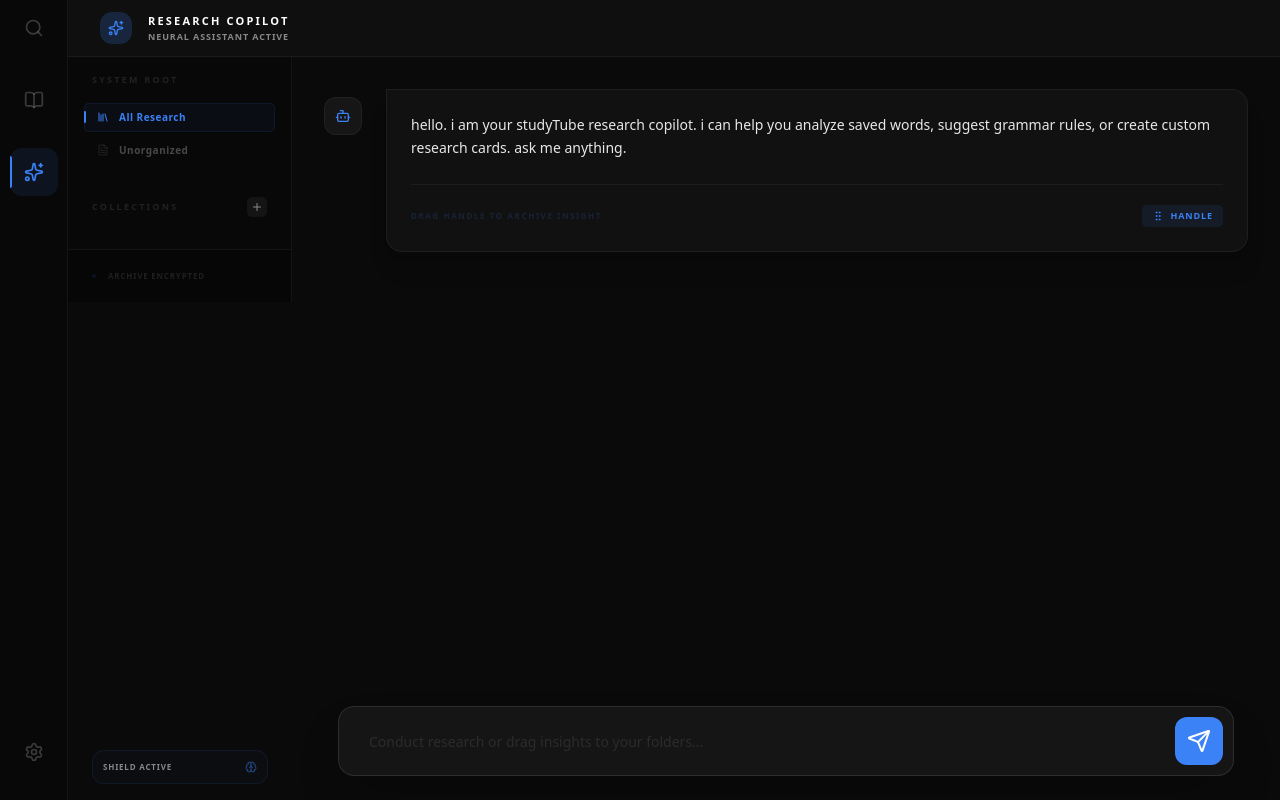
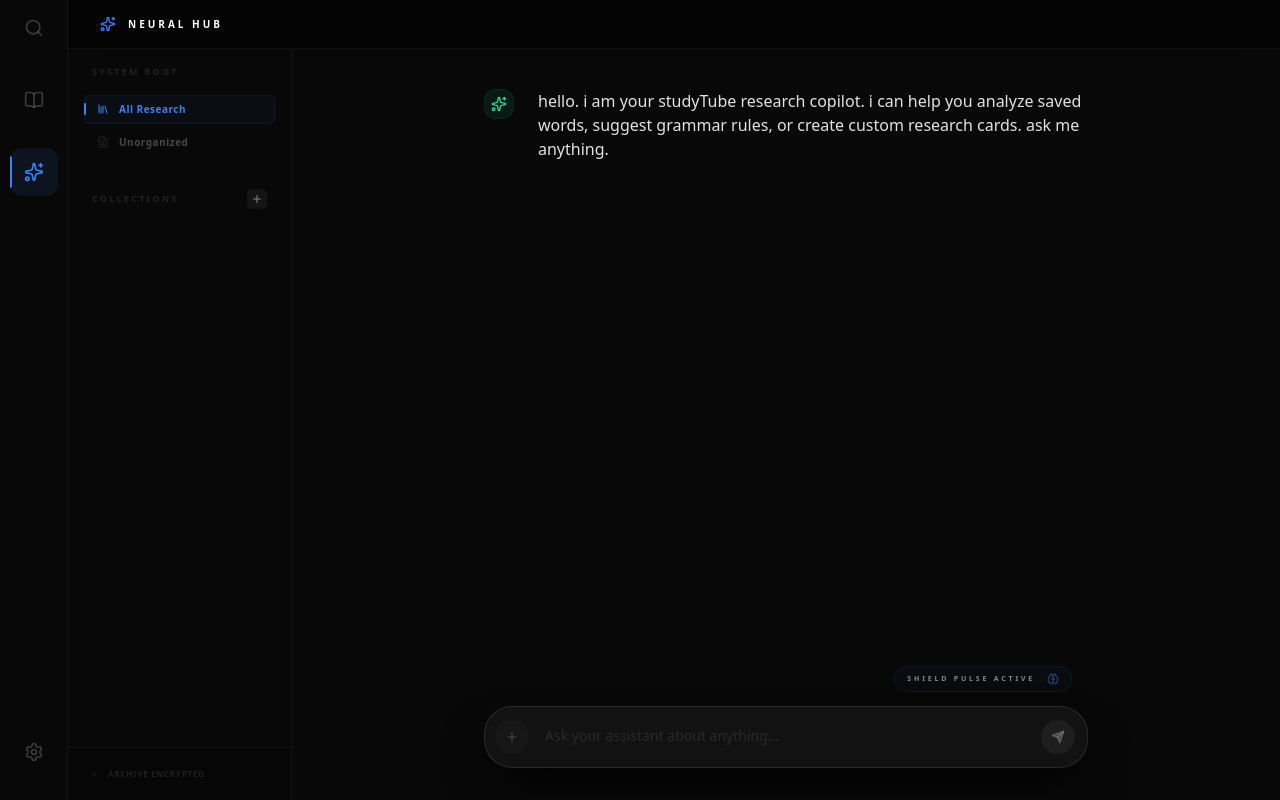
Before and after one commit to Saboor-Hamedi/study-tube, a React (Vite) app: page / in a window 1280 px wide. Both pictures are taken after a click on the button "RESEARCH ASSIST". Built offline with nearby package versions, Linux system fonts and the light colour scheme.

Commit message:
implement CopilotView component for AI-assisted research and integrate it into the main application layout

```diff
--- a/src/components/chat/CopilotView.jsx
+++ b/src/components/chat/CopilotView.jsx
@@ -1,6 +1,6 @@
 import { useState, useEffect, useRef, memo } from 'react'
 import { motion, AnimatePresence } from 'framer-motion'
-import { Sparkles, Send, Loader2, User, Bot, Pencil, Trash2, Library, FileText, ChevronRight, X, Maximize2, AlertCircle, Square, GripVertical, Brain } from 'lucide-react'
+import { Sparkles, Send, Loader2, User, Bot, Pencil, Trash2, Library, FileText, ChevronRight, X, Maximize2, AlertCircle, Square, GripVertical, Brain, Plus } from 'lucide-react'
 import { DndContext, DragOverlay, defaultDropAnimationSideEffects, PointerSensor, useSensor, useSensors, pointerWithin } from '@dnd-kit/core'
 import { snapCenterToCursor } from '@dnd-kit/modifiers'
 import ReactMarkdown from 'react-markdown'
@@ -14,6 +14,7 @@
   const [isCreatingCollection, setIsCreatingCollection] = useState(false)
   const [newCollectionName, setNewCollectionName] = useState('')
   const chatEndRef = useRef(null)
+  const textareaRef = useRef(null)
 
   const scrollToBottom = () => {
     chatEndRef.current?.scrollIntoView({ behavior: 'smooth' })
@@ -22,6 +23,14 @@
   useEffect(() => {
     scrollToBottom()
   }, [messages])
+
+  // Auto-expand textarea logic
+  useEffect(() => {
+    if (textareaRef.current) {
+      textareaRef.current.style.height = 'auto'
+      textareaRef.current.style.height = `${Math.min(textareaRef.current.scrollHeight, 200)}px`
+    }
+  }, [input])
 
   const handleSend = async () => {
     if (!input.trim() || isTyping) return
@@ -33,32 +42,25 @@
     setInput('')
     setIsTyping(true)
 
-    // Shield Logic: Timeout Protection (45s)
     const timeout = new Promise((_, reject) => setTimeout(() => reject(new Error('Neural Response Timed Out')), 45000))
 
     try {
-      const chatHistory = newMessages.map(m => ({
-        role: m.role,
-        content: m.content
-      }))
-
       const chatPromise = api.chatWithAI({
-        messages: chatHistory,
+        messages: newMessages.map(m => ({ role: m.role, content: m.content })),
         context: 'Global Research Copilot'
       })
 
       const responseText = await Promise.race([chatPromise, timeout])
 
       if (responseText) {
-        const assistantMsg = { role: 'assistant', content: responseText }
-        setMessages(prev => [...prev, assistantMsg])
+        setMessages(prev => [...prev, { role: 'assistant', content: responseText }])
       }
     } catch (e) {
       if (e.message !== 'CANCELLED') {
-        const errorMsg = e.message === 'Neural Response Timed Out' ? 'AI response timed out. Service may be congested.' : `Connection anomaly: ${e.message}`
+        const errorMsg = e.message === 'Neural Response Timed Out' ? 'AI response timed out.' : `Anomaly: ${e.message}`
         setMessages(prev => [...prev, { role: 'assistant', content: `[SYSTEM_ALERT] ${errorMsg}` }])
         showToast(errorMsg, 'error')
-        setInput(currentInput) // Restore input on failure
+        setInput(currentInput)
       }
     } finally {
       setIsTyping(false)
@@ -71,184 +73,163 @@
     showToast('Neural stream halted')
   }
 
-  const sensors = useSensors(
-    useSensor(PointerSensor, { activationConstraint: { distance: 5 } })
-  )
-
+  const sensors = useSensors(useSensor(PointerSensor, { activationConstraint: { distance: 5 } }))
   const [activeDragMessage, setActiveDragMessage] = useState(null)
 
   const handleDragEnd = async (event) => {
     const { active, over } = event
     setActiveDragMessage(null)
-
     if (over && active.data.current?.type === 'chat-message') {
       const item = active.data.current
       const targetCollection = over.id === 'unorganized' ? '' : (over.id === 'all' ? '' : over.id)
-
       try {
-          // Precise Title Capture: Strip Markdown and take first clean sentence
           const cleanText = item.content.replace(/[#*`~_\[\]()]/g, '').trim()
           const firstSentence = cleanText.split(/[.!?\n]/).filter(s => s.trim().length > 0)[0] || 'Neural Insight'
           const finalTitle = firstSentence.length > 50 ? firstSentence.slice(0, 50) + '...' : firstSentence
 
-          const newEntry = {
-            text: finalTitle,
-            definition: item.content,
-            collection: targetCollection,
-            date: new Date().toISOString(),
-            videoTitle: 'AI Research Insight',
-            loading: false
-          }
+          const newEntry = { text: finalTitle, definition: item.content, collection: targetCollection, date: new Date().toISOString(), videoTitle: 'AI Research Insight', loading: false }
           const newList = [newEntry, ...vocab]
           setVocab(newList)
           await api.saveVocab(newList)
           showToast(`Insight archived in ${over.id || 'unorganized'}`)
-      } catch (err) {
-          showToast('Failed to archive research insight', 'error')
-      }
+      } catch (err) { showToast('Capture failed', 'error') }
     }
   }
 
   return (
     <DndContext sensors={sensors} collisionDetection={pointerWithin} onDragStart={(e) => setActiveDragMessage(e.active.data.current)} onDragEnd={handleDragEnd}>
-      <div className="flex flex-col h-full bg-[#0a0a0a]">
-        {/* Full-Width Header */}
-        <div className="flex items-center justify-between px-8 py-3 border-b border-white/5 bg-[#0f0f0f] sticky top-0 z-50 shrink-0">
-          <div className="flex items-center gap-4">
-            <div className="p-2 bg-accent/20 text-accent rounded-xl">
-              <Sparkles className="h-4 w-4" />
-            </div>
-            <div>
-              <h2 className="text-[11px] font-black text-white uppercase tracking-[0.2em]">Research Copilot</h2>
-              <p className="text-[9px] text-muted font-bold uppercase tracking-widest">Neural assistant active</p>
-            </div>
+      <div className="flex flex-col h-full bg-[#080808]">
+        {/* Minimal Header */}
+        <div className="flex items-center justify-between px-8 py-4 border-b border-white/5 bg-black/40 backdrop-blur-xl sticky top-0 z-50">
+          <div className="flex items-center gap-3">
+            <Sparkles className="h-4 w-4 text-accent" />
+            <span className="text-[10px] font-black uppercase tracking-[0.3em] text-white">Neural Hub</span>
           </div>
         </div>
 
         <div className="flex-1 flex overflow-hidden">
-          {/* Shared Unified Sidebar */}
-          <div className="relative flex flex-col h-full shrink-0">
           <Sidebar
-                collections={collections}
-                selectedCollection={selectedCollection}
-                setSelectedCollection={(id) => {
-                  setSelectedCollection(id)
-                  setView('vocab')
-                }}
+            collections={collections} selectedCollection={selectedCollection}
+            setSelectedCollection={(id) => { setSelectedCollection(id); setView('vocab') }}
             handleCreateCollection={async () => {
               if (!newCollectionName.trim()) return
-                  const newList = [...collections, newCollectionName.trim()]
-                  setCollections(newList)
-                  await api.saveCollections(newList)
-                  setNewCollectionName('')
-                  setIsCreatingCollection(false)
-                  showToast('Folder established')
+              const newList = [...collections, newCollectionName.trim()]; setCollections(newList); await api.saveCollections(newList); setNewCollectionName(''); setIsCreatingCollection(false); showToast('Folder Established')
             }}
-                setIsCreatingCollection={setIsCreatingCollection}
-                isCreatingCollection={isCreatingCollection}
-                newCollectionName={newCollectionName}
-                setNewCollectionName={setNewCollectionName}
+            setIsCreatingCollection={setIsCreatingCollection} isCreatingCollection={isCreatingCollection}
+            newCollectionName={newCollectionName} setNewCollectionName={setNewCollectionName}
           />
 
-              {/* Shield Status Integration */}
-              <button
-                onClick={() => showToast('SHIELD PROTOCOL: Atomic Writes & AI Timeout Sensors standing by.', 'success')}
-                className="absolute bottom-4 left-6 right-6 p-2.5 bg-accent/[0.03] border border-accent/10 rounded-xl flex items-center justify-between group hover:bg-accent/5 hover:border-accent/30 transition-all cursor-help"
-              >
-                 <span className="text-[8px] font-black uppercase tracking-widest text-muted group-hover:text-accent transition-colors">Shield Active</span>
-                 <Brain className="h-3 w-3 text-accent animate-pulse" />
-              </button>
+          {/* Chat Stream (Gemini Style) */}
+          <div className="flex-1 flex flex-col relative overflow-hidden">
+            <div className="flex-1 overflow-y-auto scrollbar-thin p-10 pb-60 lg:px-24 xl:px-48 space-y-12">
+              {messages.length === 0 && (
+                <div className="h-full flex flex-col items-center justify-center space-y-6 opacity-20 filter grayscale">
+                   <Sparkles className="h-12 w-12 text-accent" />
+                   <div className="text-center">
+                      <p className="text-xl font-light text-white tracking-widest uppercase">Deep Research Protocol Active</p>
+                      <p className="text-xs text-muted uppercase tracking-[0.4em] mt-2">Initializing Neural Interface...</p>
                    </div>
+                </div>
+              )}
 
-          {/* Main Chat Hub */}
-          <div className="flex-1 flex flex-col relative overflow-hidden">
-
-          {/* Messages */}
-          <div className="flex-1 overflow-y-auto scrollbar-thin p-8 space-y-10 pb-40">
               {messages.map((m, i) => (
                 <motion.div
                   key={i}
-                initial={{ opacity: 0, y: 10 }}
-                animate={{ opacity: 1, y: 0 }}
-                className={`flex items-start gap-6 ${m.role === 'user' ? 'justify-end' : ''} w-full`}
+                  initial={{ opacity: 0, y: 10 }} animate={{ opacity: 1, y: 0 }}
+                  className={`flex flex-col gap-4 ${m.role === 'user' ? 'items-end' : 'items-start'}`}
                 >
-                {m.role === 'assistant' && (
-                  <div className="p-2.5 bg-white/5 rounded-xl border border-white/5 shrink-0 mt-2">
-                    <Bot className="h-4 w-4 text-accent" />
+                  <div className={`flex items-start gap-6 max-w-full ${m.role === 'user' ? 'flex-row-reverse' : 'flex-row'}`}>
+                    <div className={`shrink-0 p-1.5 rounded-xl border transition-all duration-300
+                      ${m.role === 'user'
+                        ? 'bg-indigo-500/10 border-indigo-500/10'
+                        : 'bg-emerald-500/10 border-emerald-500/10'}`}>
+                      {m.role === 'user'
+                        ? <User className="h-4 w-4 text-indigo-400" />
+                        : <Sparkles className="h-4 w-4 text-emerald-400" />}
                     </div>
-                )}
 
-                <div className={`flex-1 ${m.role === 'user' ? 'max-w-[80%]' : ''} space-y-3`}>
+                    <div className={`flex-1 min-w-0 ${m.role === 'user' ? 'text-right' : 'text-left'}`}>
                        {m.role === 'assistant' ? (
                           <DraggableCard id={`msg-${i}`} v={{ ...m, type: 'chat-message' }} useHandle={true}>
                             {({ listeners, attributes }) => (
-                          <div className="group/msg relative text-[14px] leading-relaxed text-white/90 p-6 bg-white/[0.03] border border-white/5 rounded-2xl rounded-tl-none cursor-text select-text hover:border-accent/20 transition-all shadow-xl">
-                            <div className="prose prose-invert prose-sm max-w-none prose-p:leading-relaxed prose-pre:bg-black/50 prose-pre:rounded-xl prose-strong:text-accent prose-strong:font-black prose-ul:list-disc prose-ul:pl-4 relative z-10">
-                              <ReactMarkdown remarkPlugins={[remarkGfm]}>
-                                {m.content}
-                              </ReactMarkdown>
+                              <div className="group/msg relative cursor-text select-text">
+                                <div className="prose prose-invert prose-lg max-w-none
+                                  prose-p:text-white/80 prose-p:leading-relaxed prose-p:mb-4
+                                  prose-strong:text-accent prose-strong:font-black
+                                  prose-ul:list-disc prose-ul:pl-6 prose-ul:mb-4
+                                  prose-code:bg-white/5 prose-code:p-1 prose-code:rounded prose-code:text-accent
+                                  select-text cursor-text">
+                                  <ReactMarkdown remarkPlugins={[remarkGfm]}>{m.content}</ReactMarkdown>
                                 </div>
 
-                            <div className="mt-6 pt-5 border-t border-white/5 flex items-center justify-between relative z-10">
-                               <div className="flex items-center gap-2 text-[8px] font-black uppercase text-accent/40 tracking-[0.2em] opacity-40 group-hover/msg:opacity-100 transition-opacity">
-                                  <span>Drag Handle to Archive Insight</span>
-                               </div>
-
-                               <div
-                                {...listeners}
-                                {...attributes}
-                                className="p-1 px-2.5 bg-accent/10 hover:bg-accent text-accent hover:text-white rounded-[5px] cursor-grab active:cursor-grabbing transition-all flex items-center gap-1.5"
-                               >
+                                <div className="mt-4 flex items-center gap-4 opacity-0 group-hover/msg:opacity-100 transition-opacity">
+                                   <div {...listeners} {...attributes} className="p-2 bg-white/5 hover:bg-accent text-muted hover:text-white rounded-lg cursor-grab active:cursor-grabbing transition-all flex items-center gap-2 border border-white/5">
                                       <GripVertical className="h-3 w-3" />
-                                  <span className="text-[9px] font-black uppercase tracking-widest">Handle</span>
+                                      <span className="text-[8px] font-black uppercase tracking-widest">Archive Insight</span>
                                    </div>
                                 </div>
                               </div>
                             )}
                           </DraggableCard>
                        ) : (
-                    <div className="text-[14px] leading-relaxed bg-accent/10 text-white p-5 rounded-2xl rounded-tr-none border border-accent/20 backdrop-blur-sm shadow-xl ml-auto">
-                      {m.content}
-                    </div>
+                          <p className="text-xl font-light text-white leading-relaxed tracking-wide mb-2 select-text cursor-text">{m.content}</p>
                        )}
                     </div>
-
-                {m.role === 'user' && (
-                  <div className="p-2.5 bg-accent/20 rounded-xl border border-accent/20 shrink-0 mt-2 ml-4">
-                    <User className="h-4 w-4 text-accent" />
                   </div>
-                )}
                 </motion.div>
               ))}
+
               {isTyping && (
-              <div className="flex items-center gap-3 text-muted px-4 animate-pulse">
-                 <Loader2 className="h-3 w-3 animate-spin" />
-                 <span className="text-[9px] font-black uppercase tracking-widest">establishing neural bridge...</span>
+                <div className="flex items-center gap-4 text-accent animate-pulse">
+                   <div className="p-2.5 bg-accent/10 rounded-xl border border-accent/20">
+                      <Loader2 className="h-4 w-4 animate-spin" />
+                   </div>
+                   <span className="text-[10px] font-black uppercase tracking-[0.3em]">Synthesizing Neural Response...</span>
                 </div>
               )}
               <div ref={chatEndRef} />
             </div>
 
-          {/* Input Dock (Full Width) */}
-          <div className="absolute bottom-6 left-0 right-0 px-8 flex justify-center z-30">
-            <div className="w-full max-w-4xl bg-[#151515] border border-white/10 rounded-2xl p-2.5 shadow-2xl flex items-center gap-4 focus-within:border-accent/30 transition-all backdrop-blur-3xl">
-              <input
+            {/* Gemini Style Input Hub */}
+            <div className="absolute bottom-8 left-0 right-0 px-10 lg:px-24 xl:px-48 z-30">
+              <div className="max-w-5xl mx-auto relative">
+                <div className="bg-[#121212] border border-white/10 rounded-[28px] p-1.5 pr-3 shadow-2xl shadow-black focus-within:border-accent/30 transition-all backdrop-blur-2xl flex items-center gap-2 group/input">
+                  <div className="p-2.5 bg-white/[0.02] rounded-full ml-1">
+                     <Plus className="h-3.5 w-3.5 text-white/20 group-hover/input:text-white transition-colors cursor-pointer" />
+                  </div>
+
+                  <textarea
+                    ref={textareaRef}
                     value={input}
                     onChange={e => setInput(e.target.value)}
-                onKeyDown={e => e.key === 'Enter' && (isTyping ? handleStop() : handleSend())}
-                placeholder={isTyping ? "AI is generating..." : "Conduct research or drag insights to your folders..."}
-                className="flex-1 bg-transparent px-5 py-3 text-[14px] text-white outline-none placeholder:text-muted/20"
-                disabled={isTyping}
+                    onKeyDown={e => {
+                      if (e.key === 'Enter' && !e.shiftKey) {
+                        e.preventDefault()
+                        isTyping ? handleStop() : handleSend()
+                      }
+                    }}
+                    placeholder={isTyping ? "AI is generating..." : "Ask your assistant about anything..."}
+                    className="flex-1 bg-transparent px-2 py-3 text-[14px] text-white/90 outline-none placeholder:text-muted/20 resize-none min-h-[48px] max-h-[200px] scrollbar-none"
+                    rows={1}
                   />
+
                   <button
                     onClick={isTyping ? handleStop : handleSend}
-                className={`p-3 rounded-xl transition-all active:scale-95 ${
-                  isTyping
-                    ? 'bg-red-500/20 text-red-500 hover:bg-red-500 hover:text-white'
-                    : 'bg-accent text-white hover:brightness-110'
+                    className={`shrink-0 p-2.5 rounded-full transition-all active:scale-90 ${
+                      isTyping ? 'bg-red-500 text-white' : (input.trim() ? 'bg-white text-black' : 'bg-white/5 text-white/20')
                     }`}
                   >
-                {isTyping ? <Square className="h-4.5 w-4.5 fill-current" /> : <Send className="h-4.5 w-4.5" />}
+                    {isTyping ? <Square className="h-3.5 w-3.5 fill-current" /> : <Send className="h-3.5 w-3.5 fill-current" />}
+                  </button>
+                </div>
+
+                {/* Shield Pulse Indicator */}
+                <button
+                  onClick={() => showToast('SHIELD PROTOCOL: Neural State & Atomic Save active.', 'success')}
+                  className="absolute -top-10 right-4 flex items-center gap-3 py-1.5 px-3 bg-accent/[0.03] border border-accent/10 rounded-full group hover:bg-accent/10 hover:border-accent/40 transition-all"
+                >
+                   <span className="text-[7px] font-black uppercase tracking-[0.4em] text-muted group-hover:text-accent transition-colors">Shield Pulse Active</span>
+                   <Brain className="h-3 w-3 text-accent animate-pulse" />
                 </button>
               </div>
             </div>
@@ -258,13 +239,11 @@
 
       <DragOverlay dropAnimation={null} modifiers={[snapCenterToCursor]}>
         {activeDragMessage ? (
-          <div className="pointer-events-none flex items-center gap-2 bg-[#1a1a1a] border border-accent/40 rounded-xl p-2.5 shadow-[0_20px_50px_rgba(0,0,0,0.5)] w-56 backdrop-blur-md">
-            <div className="shrink-0 p-1.5 bg-accent/20 rounded-lg">
-               <Sparkles className="h-3.5 w-3.5 text-accent" />
-            </div>
+          <div className="pointer-events-none flex items-center gap-3 bg-[#111] border border-accent/40 rounded-full py-3 px-6 shadow-2xl w-64 backdrop-blur-2xl">
+            <Sparkles className="h-4 w-4 text-accent animate-pulse" />
             <div className="overflow-hidden">
-              <p className="text-[9px] font-black text-white/90 uppercase tracking-widest truncate">Research Capture</p>
-              <p className="text-[8px] text-accent/60 font-medium truncate uppercase tracking-tighter">Archiving to persistent unit...</p>
+              <p className="text-[10px] font-black text-white uppercase tracking-widest truncate">Neural Extract</p>
+              <p className="text-[8px] text-accent font-bold uppercase tracking-tighter">Archiving to folder...</p>
             </div>
           </div>
         ) : null}
```
Also changed, not shown: src/App.jsx (+13 -8 lines). Lines whose indentation alone changed are shown as unchanged.
